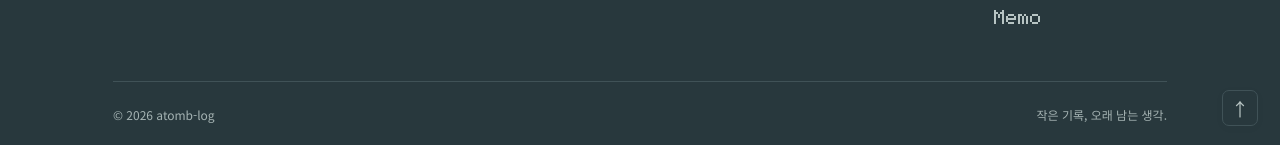
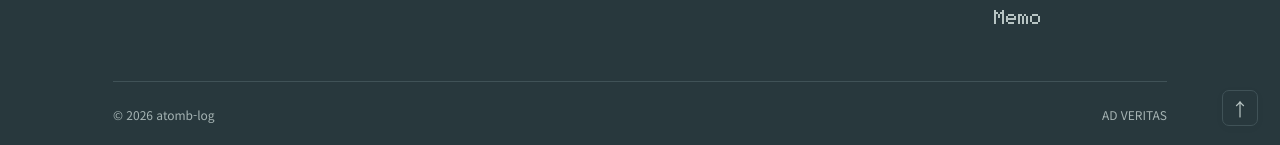
Before and after one commit to atomb-log/atomb-log.github.io, a Jekyll site: the page built from index.html, in a window 1280 px wide and 900 px high, scrolled down 545 px. Shown: the part 752-897 px from the top of the window. Built offline with Jekyll 4.4.1, drawn with Linux system fonts in a browser that asks for light colours.

Commit message:
Update footer motto to AD VERITAS

```diff
--- a/_layouts/default.html
+++ b/_layouts/default.html
@@ -35,7 +35,7 @@
       </button>
     </div></header>
     <main id="main-content" tabindex="-1">{{ content }}</main>
-    <footer class="site-footer"><span>© {{ site.time | date: '%Y' }} {{ site.title | escape }}</span><span>작은 기록, 오래 남는 생각.</span></footer>
+    <footer class="site-footer"><span>© {{ site.time | date: '%Y' }} {{ site.title | escape }}</span><span>AD VERITAS</span></footer>
   </div>
   <dialog class="search-dialog" id="search-dialog" aria-labelledby="search-title">
     <div class="search-header">{% include icon.html name='search' %}<label id="search-title" class="visually-hidden" for="search-input">글 검색</label><input id="search-input" type="search" placeholder="어떤 기록을 찾고 있나요?" autocomplete="off"><button class="search-close" type="button" data-search-close aria-label="검색 닫기">Esc</button></div>
```
